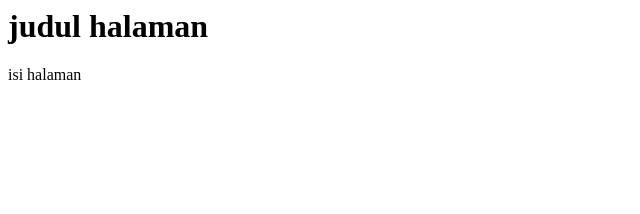
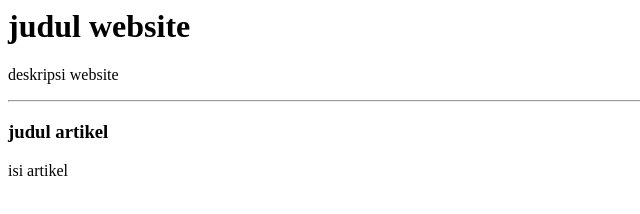
Before and after one commit to Wahyun8/Web-program, a plain HTML site: page 1.html in a window 1280 px wide. Shown: the whole page, without its empty margins (0-640 px from the left). Drawn offline with Linux system fonts and the light colour scheme.

Commit message:
Update 1.html

```diff
--- a/1.html
+++ b/1.html
@@ -3,7 +3,10 @@
     <title>judul halaman</title>
   </head>
   <body>
-    <h1>judul halaman</h1>
-    <p>isi halaman</p>
+    <h1>judul website</h1>
+    <p>deskripsi website</p>
+    <hr>
+    <h3>judul artikel</h3>
+    <p>isi artikel</p>
   </body>
 </html>
```
